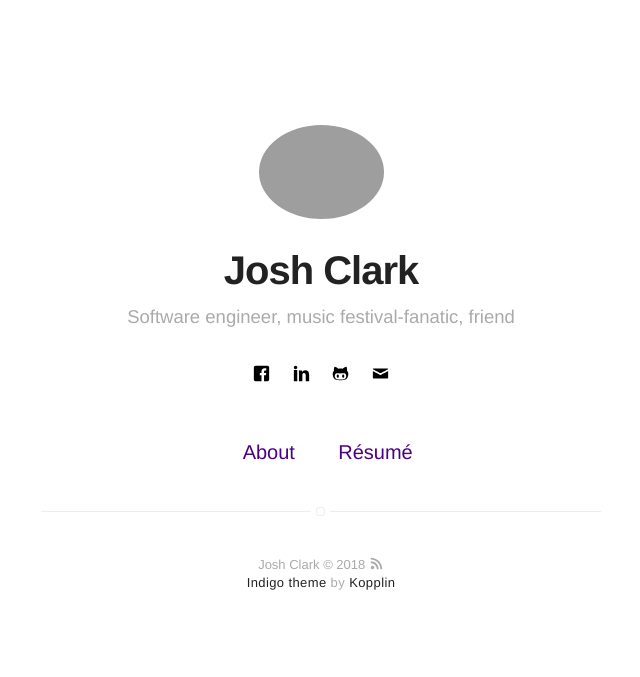
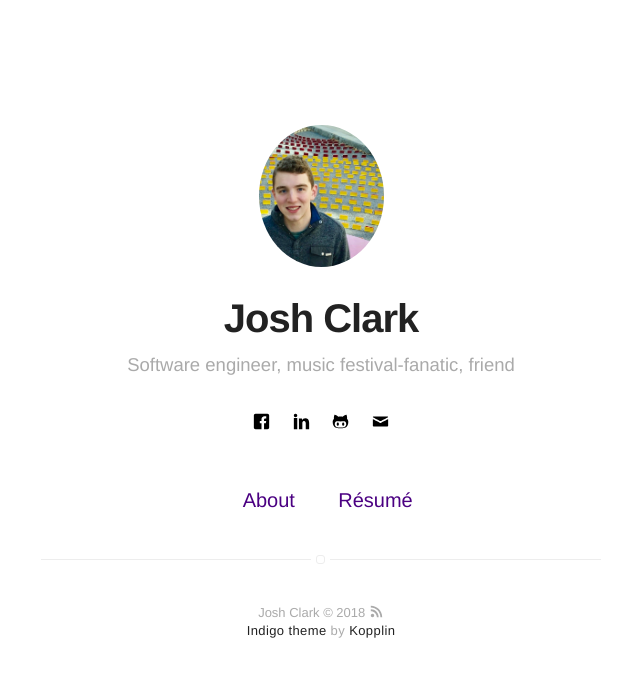
Before and after one commit to jclarktennis/jclarktennis.github.io, a Jekyll site: the page built from index.html, in a window 1280 px wide. Shown: the top 677 px of the page, without its empty margins (319-959 px from the left). Built offline with Jekyll 4.4.1, drawn with Linux system fonts in a browser that asks for light colours.

Commit message:
profile pic update

```diff
--- a/_config.yml
+++ b/_config.yml
@@ -8,7 +8,7 @@ description: My life
 # if it's an external image, update below for true
 # better with square images
 external-image: false
-picture: assets/images/smoothie_josh.jpg
+picture: assets/images/profile.jpg
 
 # If you want to include your resume, set to true
 # and specify source (external or local).
```
